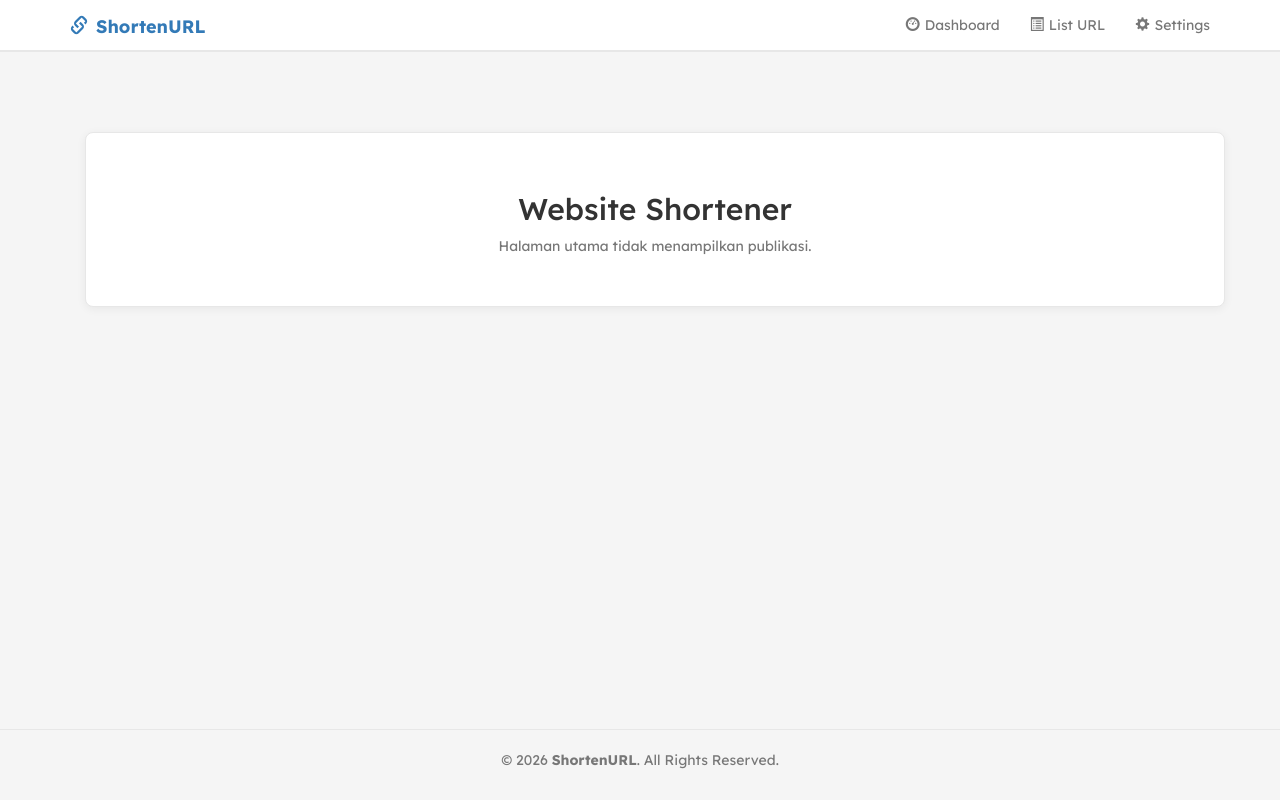
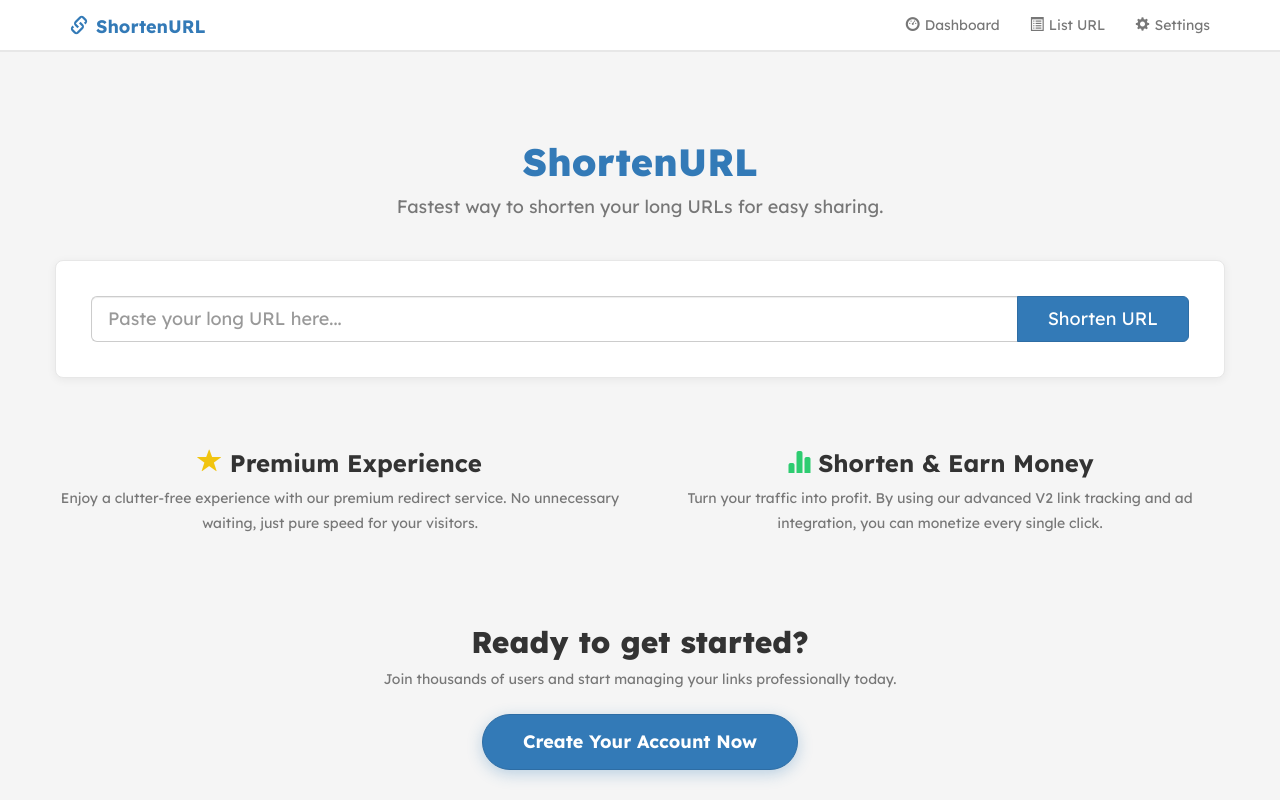
Before and after one commit to tamse94/shortenv1, a Next.js app: page / in a window 1280 px wide. Shown: the top 800 px of the page. Built offline with nearby package versions, Linux system fonts and the light colour scheme; no server answers; the database is empty.

Commit message:
Update page.js

```diff
--- a/app/page.js
+++ b/app/page.js
@@ -1,11 +1,183 @@
-export default function Home() {
+"use client";
+import { useState, useEffect } from "react";
+import { config } from "@/lib/config";
+
+export default function HomePage() {
+  const [targetUrl, setTargetUrl] = useState("");
+  const [shortUrl, setShortUrl] = useState("");
+  const [loading, setLoading] = useState(false);
+  const [siteName, setSiteName] = useState("ShortenURL"); // Fallback sementara sebelum DB ke-load
+  const [copyStatus, setCopyStatus] = useState("Copy");
+
+  // Ambil site name murni dari Database (Halaman Settings)
+  useEffect(() => {
+    fetch("/api/settings")
+      .then(res => res.json())
+      .then(data => {
+        if (data.site_name) setSiteName(data.site_name);
+      });
+  }, []);
+
+  const handleShorten = async (e) => {
+    e.preventDefault();
+    setLoading(true);
+
+    const id = Math.random().toString(36).substring(2, 8);
+    try {
+      const res = await fetch("/api/shorten", {
+        method: "POST",
+        headers: { "Content-Type": "application/json" },
+        body: JSON.stringify({
+          id,
+          target_url: targetUrl,
+          mode: "v1", // Default V1 di halaman depan
+        }),
+      });
+      const data = await res.json();
+      if (data.success) {
+        setShortUrl(`${window.location.origin}/${id}`);
+      }
+    } catch (err) {
+      alert("Error: " + err.message);
+    } finally {
+      setLoading(false);
+    }
+  };
+
+  const shareSocial = (platform) => {
+    const text = `Cek link ini: ${shortUrl}`;
+    const url = encodeURIComponent(shortUrl);
+    const platforms = {
+      wa: `https://api.whatsapp.com/send?text=${encodeURIComponent(text)}`,
+      fb: `https://www.facebook.com/sharer/sharer.php?u=${url}`,
+      x: `https://twitter.com/intent/tweet?url=${url}&text=${encodeURIComponent(text)}`
+    };
+    window.open(platforms[platform], "_blank");
+  };
+
   return (
-    <div className="container" style={{ marginTop: '50px' }}>
-      <div className="panel panel-default">
-        <div className="panel-body text-center" style={{ padding: '40px' }}>
-          <h2>Website Shortener</h2>
-          <p className="text-muted">Halaman utama tidak menampilkan publikasi.</p>
+    <div className="row">
+      <div className="col-md-12 text-center" style={{ padding: '40px 0' }}>
+
+        {/* HEADER AREA: SITE NAME DARI DATABASE */}
+        <h1 style={{ fontWeight: '800', fontSize: '38px', color: '#337ab7', marginBottom: '10px' }}>
+          {siteName}
+        </h1>
+        <p className="text-muted" style={{ fontSize: '18px', marginBottom: '40px' }}>
+          Fastest way to shorten your long URLs for easy sharing.
+        </p>
+
+        {/* BOX UTAMA (WIDE) */}
+        <div className="panel panel-default" style={{ marginBottom: '40px' }}>
+          <div className="panel-body" style={{ padding: '35px' }}>
+
+            {!shortUrl ? (
+              // TAMPILAN AWAL: INPUT
+              <form onSubmit={handleShorten}>
+                <div className="input-group input-group-lg" style={{ width: '100%' }}>
+                  <input
+                    type="url"
+                    className="form-control"
+                    placeholder="Paste your long URL here..."
+                    value={targetUrl}
+                    onChange={(e) => setTargetUrl(e.target.value)}
+                    required
+                    style={{ borderRadius: '6px 0 0 6px', borderRight: 'none' }}
+                  />
+                  <span className="input-group-btn">
+                    <button className="btn btn-primary" type="submit" disabled={loading} style={{ paddingLeft: '30px', paddingRight: '30px', borderRadius: '0 6px 6px 0' }}>
+                      {loading ? (
+                        <span><span className="glyphicon glyphicon-refresh" style={{ animation: 'spin 2s linear infinite' }}></span> Memproses...</span>
+                      ) : "Shorten URL"}
+                    </button>
+                  </span>
+                </div>
+              </form>
+            ) : (
+              // TAMPILAN SETELAH JADI: RESULT & SHARE
+              <div className="result-area animate-fade-in">
+                <div className="input-group input-group-lg" style={{ width: '100%', marginBottom: '20px' }}>
+                  <input
+                    type="text"
+                    className="form-control"
+                    value={shortUrl}
+                    readOnly
+                    style={{ backgroundColor: '#fff', borderRadius: '6px 0 0 6px' }}
+                  />
+                  <span className="input-group-btn">
+                    <button className="btn btn-success" onClick={() => {
+                      navigator.clipboard.writeText(shortUrl);
+                      setCopyStatus("Tersalin!");
+                      setTimeout(() => setCopyStatus("Copy"), 2000);
+                    }}>
+                      <span className="glyphicon glyphicon-copy"></span> {copyStatus}
+                    </button>
+                    <button className="btn btn-default" onClick={() => { setShortUrl(""); setTargetUrl(""); }}>
+                      <span className="glyphicon glyphicon-repeat"></span>
+                    </button>
+                  </span>
+                </div>
+
+                <div style={{ display: 'flex', justifyContent: 'center', gap: '15px', alignItems: 'center' }}>
+                  <span className="text-muted">Share to:</span>
+
+                  {/* WhatsApp */}
+                  <button onClick={() => shareSocial('wa')} className="btn btn-link" style={{ padding: 0 }}>
+                    <svg width="32" height="32" viewBox="0 0 24 24" fill="#25D366"><path d="M.057 24l1.687-6.163c-1.041-1.804-1.588-3.849-1.587-5.946.003-6.556 5.338-11.891 11.893-11.891 3.181.001 6.167 1.24 8.413 3.488 2.246 2.248 3.484 5.232 3.484 8.412-.003 6.557-5.338 11.892-11.893 11.892-1.997-.001-3.951-.5-5.688-1.448l-6.309 1.656zm6.29-4.464c1.589.943 3.131 1.417 4.757 1.418 5.4 0 9.794-4.393 9.797-9.794.001-2.618-1.019-5.08-2.87-6.932-1.851-1.852-4.311-2.872-6.93-2.872-5.4 0-9.794 4.394-9.797 9.795 0 1.724.451 3.411 1.305 4.889l-1.092 3.99 4.091-1.074l-.261-.12zm10.222-7.147c-.274-.136-1.615-.797-1.866-.889-.252-.091-.435-.136-.617.137-.182.273-.706.889-.866 1.07-.16.182-.32.205-.594.069-.274-.136-1.157-.426-2.203-1.359-.814-.726-1.363-1.622-1.523-1.895-.16-.273-.017-.421.12-.557.123-.122.274-.319.411-.478.137-.16.182-.273.274-.455.092-.182.046-.341-.023-.478-.069-.136-.617-1.481-.844-2.027-.221-.53-.443-.458-.617-.466l-.525-.006c-.183 0-.479.068-.73.341-.252.273-.959.937-.959 2.285 0 1.348.981 2.651 1.118 2.833.137.182 1.93 2.946 4.676 4.137.653.283 1.164.452 1.562.578.656.208 1.254.179 1.725.109.525-.078 1.615-.659 1.843-1.295.228-.636.228-1.183.16-1.295-.069-.114-.252-.182-.526-.319z"/></svg>
+                  </button>
+
+                  {/* Facebook */}
+                  <button onClick={() => shareSocial('fb')} className="btn btn-link" style={{ padding: 0 }}>
+                    <svg width="32" height="32" viewBox="0 0 24 24" fill="#1877F2"><path d="M24 12.073c0-6.627-5.373-12-12-12s-12 5.373-12 12c0 5.99 4.388 10.954 10.125 11.854v-8.385H7.078v-3.47h3.047V9.43c0-3.007 1.792-4.669 4.533-4.669 1.312 0 2.686.235 2.686.235v2.953H15.83c-1.491 0-1.956.925-1.956 1.874v2.25h3.328l-.532 3.47h-2.796v8.385C19.612 23.027 24 18.062 24 12.073z"/></svg>
+                  </button>
+
+                  {/* X (Twitter) */}
+                  <button onClick={() => shareSocial('x')} className="btn btn-link" style={{ padding: 0 }}>
+                    <svg width="28" height="28" viewBox="0 0 24 24" fill="#000000"><path d="M18.244 2.25h3.308l-7.227 8.26 8.502 11.24H16.17l-5.214-6.817L4.99 21.75H1.68l7.73-8.835L1.254 2.25H8.08l4.713 6.231zm-1.161 17.52h1.833L7.084 4.126H5.117z"/></svg>
+                  </button>
+                </div>
+              </div>
+            )}
+
+          </div>
         </div>
+
+        {/* SECTION TEXT (PREMIUM & MONEY) - NO BOX */}
+        <div style={{ marginTop: '50px' }}>
+          <div className="row">
+            <div className="col-md-6">
+              <h3 style={{ fontWeight: '700', color: '#333' }}>
+                <span className="glyphicon glyphicon-star" style={{ color: '#f1c40f' }}></span> Premium Experience
+              </h3>
+              <p className="text-muted" style={{ lineHeight: '1.8' }}>
+                Enjoy a clutter-free experience with our premium redirect service. No unnecessary waiting, just pure speed for your visitors.
+              </p>
+            </div>
+            <div className="col-md-6">
+              <h3 style={{ fontWeight: '700', color: '#333' }}>
+                <span className="glyphicon glyphicon-stats" style={{ color: '#2ecc71' }}></span> Shorten & Earn Money
+              </h3>
+              <p className="text-muted" style={{ lineHeight: '1.8' }}>
+                Turn your traffic into profit. By using our advanced V2 link tracking and ad integration, you can monetize every single click.
+              </p>
+            </div>
+          </div>
+        </div>
+
+        {/* CREATE ACCOUNT AREA DENGAN LINK REFERRAL */}
+        <div style={{ marginTop: '80px', marginBottom: '60px' }}>
+          <h2 style={{ fontWeight: '800' }}>Ready to get started?</h2>
+          <p className="text-muted" style={{ marginBottom: '25px' }}>Join thousands of users and start managing your links professionally today.</p>
+          <a
+            href={config.referralLink}
+            target="_blank"
+            className="btn btn-primary btn-lg"
+            style={{ padding: '15px 40px', borderRadius: '50px', fontWeight: 'bold', fontSize: '18px', boxShadow: '0 4px 15px rgba(51, 122, 183, 0.3)' }}
+          >
+            Create Your Account Now
+          </a>
+        </div>
+
       </div>
     </div>
   );
```
